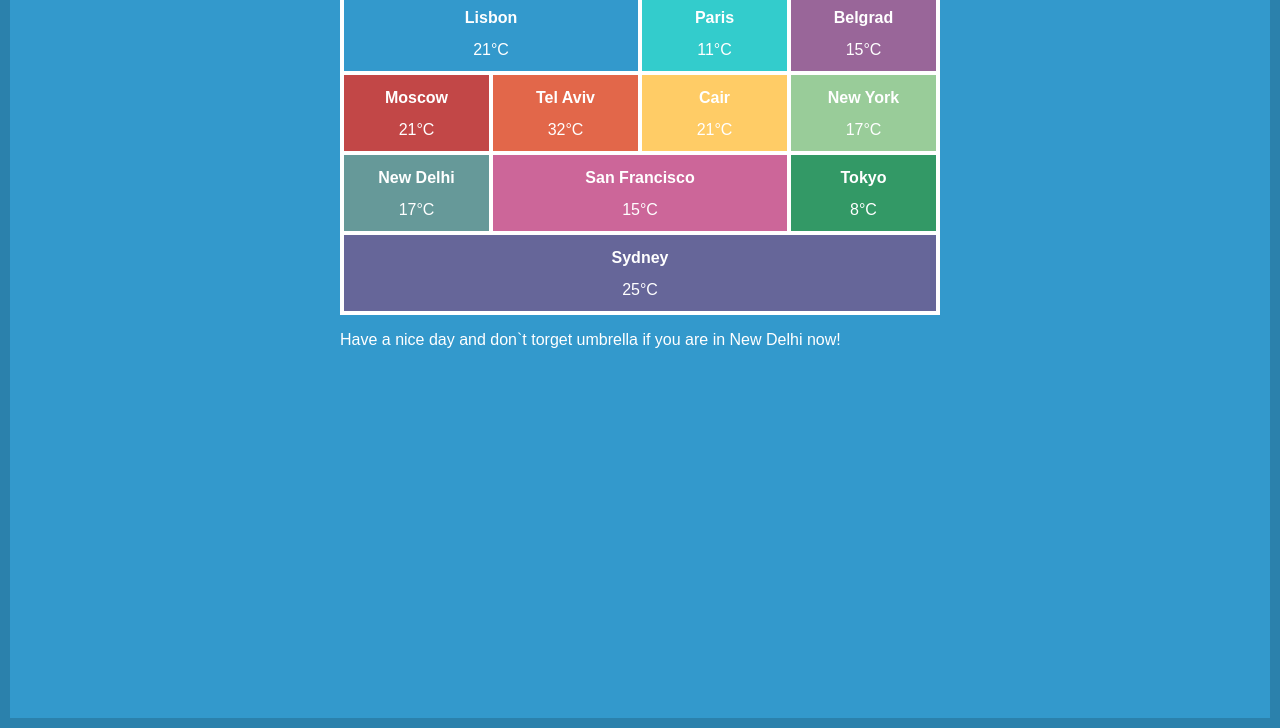
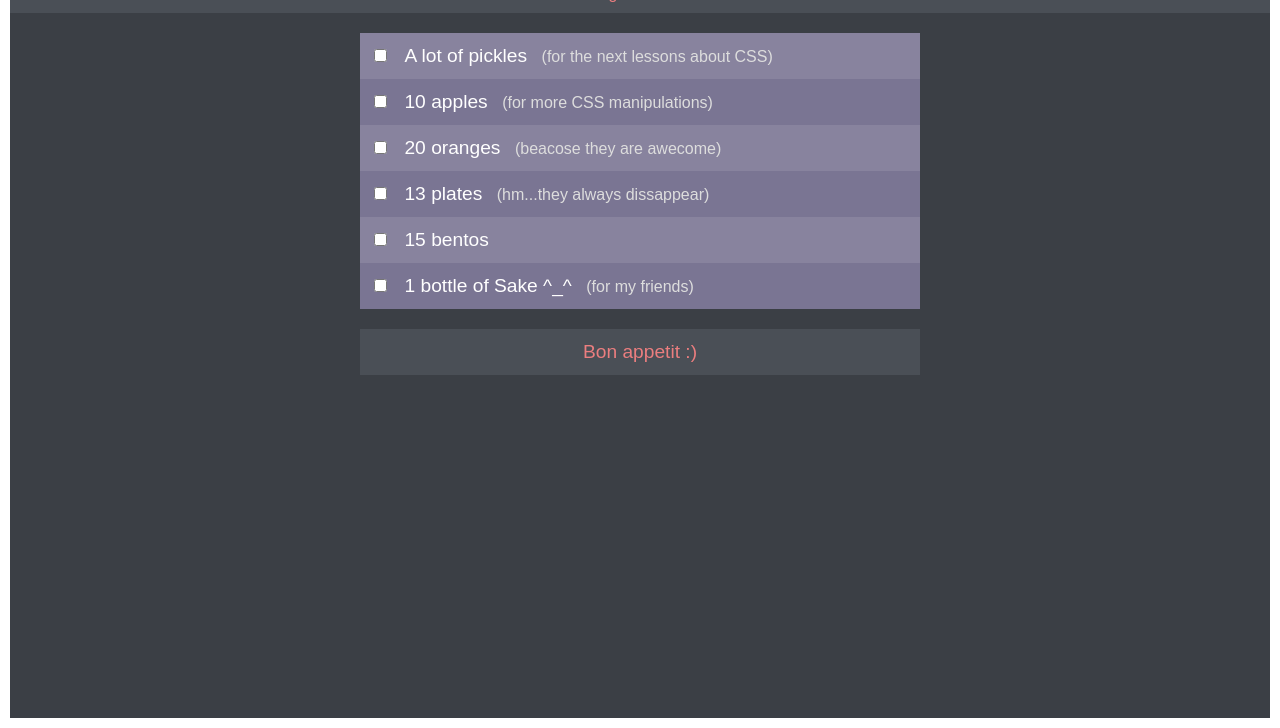
Before and after one commit to vikosik1/ba-dinner, a plain HTML site: page index.html in a window 1280 px wide. Shown: the part 72-800 px from the top of the page. Drawn offline with Linux system fonts and the light colour scheme; some icons are missing.

Commit message:
zalil anothe site - dinner

```diff
--- a/index.html
+++ b/index.html
@@ -3,71 +3,97 @@
 
 <head>
     <meta charset="utf-8">
-    <title>CSS Weather Forecast</title>
+    <title>CSS Diner Shopping List</title>
     <link rel="stylesheet" href="style/style.css">
-    <link rel="stylesheet" href="https://cdnjs.cloudflare.com/ajax/libs/weather-icons/2.0.5/css/weather-icons.min.css">
-    <link rel="stylesheet" href="http://academy.alexcss.com/wp-content/uploads/2015/09/favicon.png" class="favicon">
+    <link rel="shortcut icon" href="http://flukeout.github.io/favicon.png" type="image/x-icon">
     <meta name="viewport" content="width=device-width, initial-scale=1.0">
 </head>
 
 <body>
     <header>
-        <h1>CSS Weather Forecast <i class="wi wi-sunset"></i></h1>
+        <h1>CSS Diner Shopping List</h1>
+        <p>Let's go to the mail!</p>
     </header>
     <main>
         <div id="container">
+            <form action="">
                 <ul>
-                <li class="color1 size2">
-                    <h2>Lisbon</h2>
-                    <span>21&deg;С <i class="wi wi-day-sunny"></i></span>
+                    <li>
+                        <label>
+                            <div class="full-active">
+                                <input type="checkbox">
+                                <div>
+                                    <h2>A lot of pickles</h2>
+                                    <span>for the next lessons about CSS</span>
+                                </div>
+                            </div>
+
+                        </label>
                     </li>
-                <li class="color2 size1">
-                    <h2>Paris</h2>
-                    <span>11&deg;С <i class="wi wi-night-showers"></i></span>
+                    <li>
+                        <label>
+                            <div class="full-active">
+                                <input type="checkbox">
+                                <div>
+                                    <h2>10 apples</h2>
+                                    <span>for more CSS manipulations</span>
+                                </div>
+                            </div>
+                        </label>
                     </li>
-                <li class="color3 size1">
-                    <h2>Belgrad</h2>
-                    <span>15&deg;С <i class="wi wi-day-cloudy"></i></span>
+                    <li>
+                        <label>
+                            <div class="full-active">
+                                <input type="checkbox">
+                                <div>
+                                    <h2>20 oranges</h2>
+                                    <span>beacose they are awecome</span>
+                                </div>
+                            </div>
+                        </label>
                     </li>
-                <li class="color4 size1">
-                    <h2>Moscow</h2>
-                    <span>21&deg;С <i class="wi wi-day-cloudy-high"></i></span>
+                    <li>
+                        <label>
+                            <div class="full-active">
+                                <input type="checkbox">
+                                <div>
+                                    <h2>13 plates</h2>
+                                    <span>hm...they always dissappear</span>
+                                </div>
+                            </div>
+                        </label>
                     </li>
-                <li class="color5 size1">
-                    <h2>Tel Aviv</h2>
-                    <span>32&deg;С <i class="wi wi-hot"></i></span>
+                    <li>
+                        <label>
+                            <div class="full-active">
+                                <input type="checkbox">
+                                <div>
+                                    <h2>15 bentos</h2>
+                                </div>
+                            </div>
+                        </label>
                     </li>
-                <li class="color6 size1">
-                    <h2>Cair</h2>
-                    <span>21&deg;С <i class="wi wi-day-sunny"></i></span>
-                </li>
-                <li class="color7 size1">
-                    <h2>New York</h2>
-                    <span>17&deg;С <i class="wi wi-day-storm-showers"></i></span>
-                </li>
-                <li class="color8 size1">
-                    <h2>New Delhi</h2>
-                    <span>17&deg;С <i class="wi wi-sleet"></i></span>
-                </li>
-                <li class="color9 size2">
-                    <h2>San Francisco</h2>
-                    <span>15&deg;С <i class="wi wi-day-cloudy"></i></span>
-                </li>
-                <li class="color10 size1">
-                    <h2>Tokyo</h2>
-                    <span>8&deg;С <i class="wi wi-night-clear"></i></span>
-                </li>
-                <li class="color11 size4">
-                    <h2>Sydney</h2>
-                    <span>25&deg;С <i class="wi wi-night-cloudy-high"></i></span>
+                    <li>
+                        <label>
+                            <div class="full-active">
+                                <input type="checkbox">
+                                <div>
+                                    <h2>1 bottle of Sake ^_^</h2>
+                                    <span>for my friends</span>
+                                </div>
+                            </div>
+                        </label>
                     </li>
                 </ul>
+            </form>
         </div>
     </main>
     <footer>
-        <p>
-            Have a nice day and don`t torget umbrella if you are in New Delhi now!
-        </p>
+        <buttom>
+            <div>
+                <button>Bon appetit :)</button>
+            </div>
+        </buttom>
     </footer>
 </body>
 
--- a/style/style.css
+++ b/style/style.css
@@ -7,10 +7,10 @@ body {
     min-height: calc(100vh - 20px);
     margin: 0;
     padding: 0;
-    background-color: #3399CC;
-    border: 10px solid #2B81AC;
-    font-family: «Lucida Sans Unicode», «Lucida Grande», sans-serif;
-    color: white;
+    background-color: #3B3F45;
+    border: 10px solid #fff;
+    font-family: \'Trebuchet MS\', Trebuchet, Arial, sans-serif;
+
 }
 
 * {
@@ -18,106 +18,125 @@ body {
 }
 
 header,
-main,
 footer {
+    color: #EB7E7F;
+}
+
+main {
+    margin: 20px 0;
+}
+
+h2 {
+    margin: 10px;
+    font-size: 1.2em;
+    font-weight: normal;
+}
+
+a,
+p,
+li {
+    color: white;
+}
+
+button {
+    background-color: transparent;
+    width: 100%;
+    height: 100%;
+    padding: 10px 0;
+    border: 2px solid transparent;
+    font-size: 1.2em;
+    color: #EB7E7F;
+}
+
+button:focus {
+    border: 2px solid #ddd;
+}
+
+button:hover {
+    cursor: pointer;
+}
+
+header>h1 {
+    margin: 0px;
+    padding: 10px 0 0 0;
+}
+
+header>p {
+    color: #EB7E7F;
+    margin: 0;
+    padding: 0 0 10px 0;
+}
+
+#container span,
+li span {
+    color: #ddd;
+}
+
+li {
+    list-style-type: none;
+    list-style-position: inside;
+}
+
+#container input,
+#container h2,
+#container div {
+    display: inline-block;
+}
+
+#container input:checked~div>h2 {
+    text-decoration: line-through;
+}
+
+#container input:checked~div>span {
+    text-decoration: line-through;
+}
+
+#container,
+footer {
+    width: 560px;
+    background-color: #88839E;
     margin: 0 auto;
-    max-width: 600px;
-    min-width: 330px;
+}
+
+header,
+footer {
+    text-align: center;
+    background-color: #4A4F56;
 }
 
 ul {
-    font-size: 0px;
     padding: 0px;
-    border: 2px solid #ffffff;
 }
 
-h1 {
-    font-size: 18px;
-    font-weight: bold;
-    line-height: 1.6em;
+ul li {
+    border-top: 2px solid transparent;
+    border-bottom: 2px solid transparent;
+    padding-left: 10px;
 }
 
-h2 {
-    font-size: 16px;
-    line-height: 1.2em;
+ul>li:nth-child(2n) {
+    background-color: #7A7593;
 }
 
-#conteiner {
-    margin: 0 auto;
+ul>li:hover {
+    background-color: #625E77;
+    border-top: 2px solid #ddd;
+    border-bottom: 2px solid #ddd;
 }
 
-ul>li {
-    display: inline-block;
-    height: 80px;
-    border: 2px solid #ffffff;
-    font-size: 16px;
-    text-align: center;
-    vertical-align: center;
-    list-style-type: none;
-    list-style-position: inside;
-    box-sizing: border-box;
+ul>li:active {
+    background-color: tomato;
 }
 
-ul:hover>li {
-    opacity: 0.5;
+.full-active {
+    width: 100%;
+    height: 100%;
 }
 
-#container ul li:hover {
-    opacity: 1;
+.full-active span::before {
+    content: "(";
 }
 
-.size1 {
-    width: 25%;
+.full-active span::after {
+    content: ")";
 }
-
-.size2 {
-    width: 50%;
-}
-
-.size4 {
-    width: 100%;
-}
-
-.color1 {
-    background-color: #3399CC;
-}
-
-.color2 {
-    background-color: #33CCCC;
-}
-
-.color3 {
-    background-color: #996699;
-}
-
-.color4 {
-    background-color: #C24747;
-}
-
-.color5 {
-    background-color: #E2674A;
-}
-
-.color6 {
-    background-color: #FFCC66;
-}
-
-.color7 {
-    background-color: #99CC99;
-}
-
-.color8 {
-    background-color: #669999;
-}
-
-.color9 {
-    background-color: #CC6699;
-}
-
-.color10 {
-    background-color: #339966;
-}
-
-.color11 {
-    background-color: #666699;
-}
```
Lines whose indentation alone changed are shown as unchanged.
